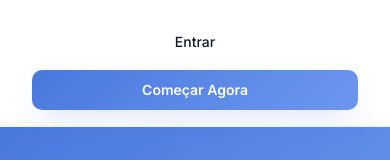
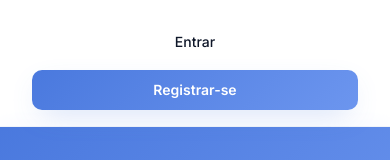
Before and after one commit to Escritoreto/edu-connect-hub-73, a React (Vite) app: page /blog in a window 390 px wide. Both pictures are taken after a click on the button 338 px from the left and 32 px from the top of the page. Shown: the part 327-487 px from the top of the page. Built offline with nearby package versions, Linux system fonts and the light colour scheme; what @react-pdf/renderer would draw is missing.

Commit message:
Visual edit in Lovable
Edited UI in Lovable

```diff
--- a/src/components/Header.tsx
+++ b/src/components/Header.tsx
@@ -155,7 +155,7 @@ const Header = () => {
                     <Link to="/auth" onClick={() => setIsMenuOpen(false)}>Entrar</Link>
                   </Button>
                    <Button variant="hero" asChild>
-                    <Link to="/auth?tab=signup" onClick={() => setIsMenuOpen(false)}>Começar Agora</Link>
+                    <Link to="/auth?tab=signup" onClick={() => setIsMenuOpen(false)}>Registrar-se</Link>
                   </Button>
                 </>}
             </div>
```
